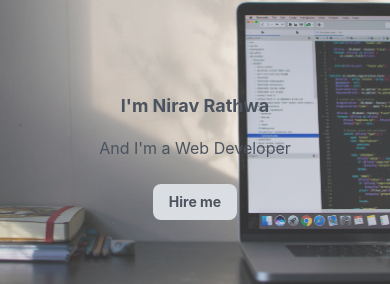
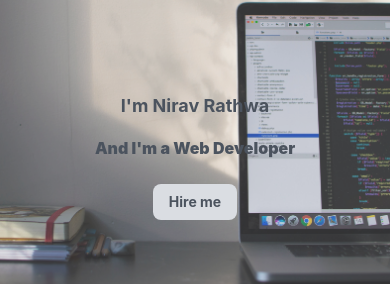
Before and after one commit to NiravRathva/My_Portfolio, a React (Create React App) app: page / in a window 390 px wide. Shown: the part 78-362 px from the top of the page. Built offline with nearby package versions, Linux system fonts and the light colour scheme.

Commit message:
implemented fort-weight for small screen device also

```diff
--- a/src/Component/Intro.js
+++ b/src/Component/Intro.js
@@ -6,7 +6,7 @@ const Intro = () => {
       <h1 className="text-lg md:text-xl lg:text-3xl xl:text-5xl font-bold lg:font-black text-gray-800 my-2">
         I'm Nirav Rathwa
       </h1>
-      <h1 className="text-base md:text-lg lg:text-2xl xl:text-4xl text-gray-800 lg:font-black my-2">
+      <h1 className="text-base md:text-lg lg:text-2xl xl:text-4xl text-gray-800 font-black my-2">
         And I'm a Web Developer
       </h1>
       <button className="bg-gray-300 hover:bg-gray-400 py-2 px-4 rounded-lg text-gray-800 font-bold text-sm md:text-base mt-4 transition duration-300 my-2">
```
